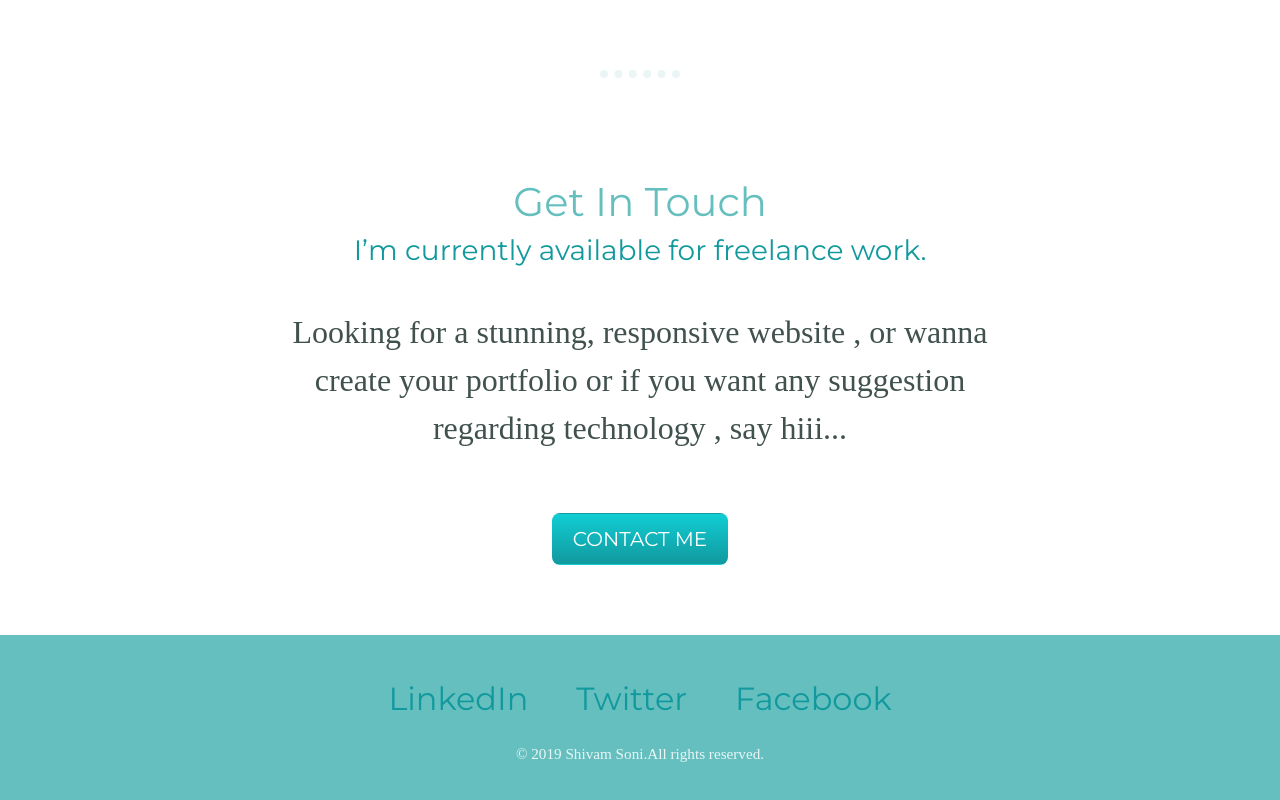
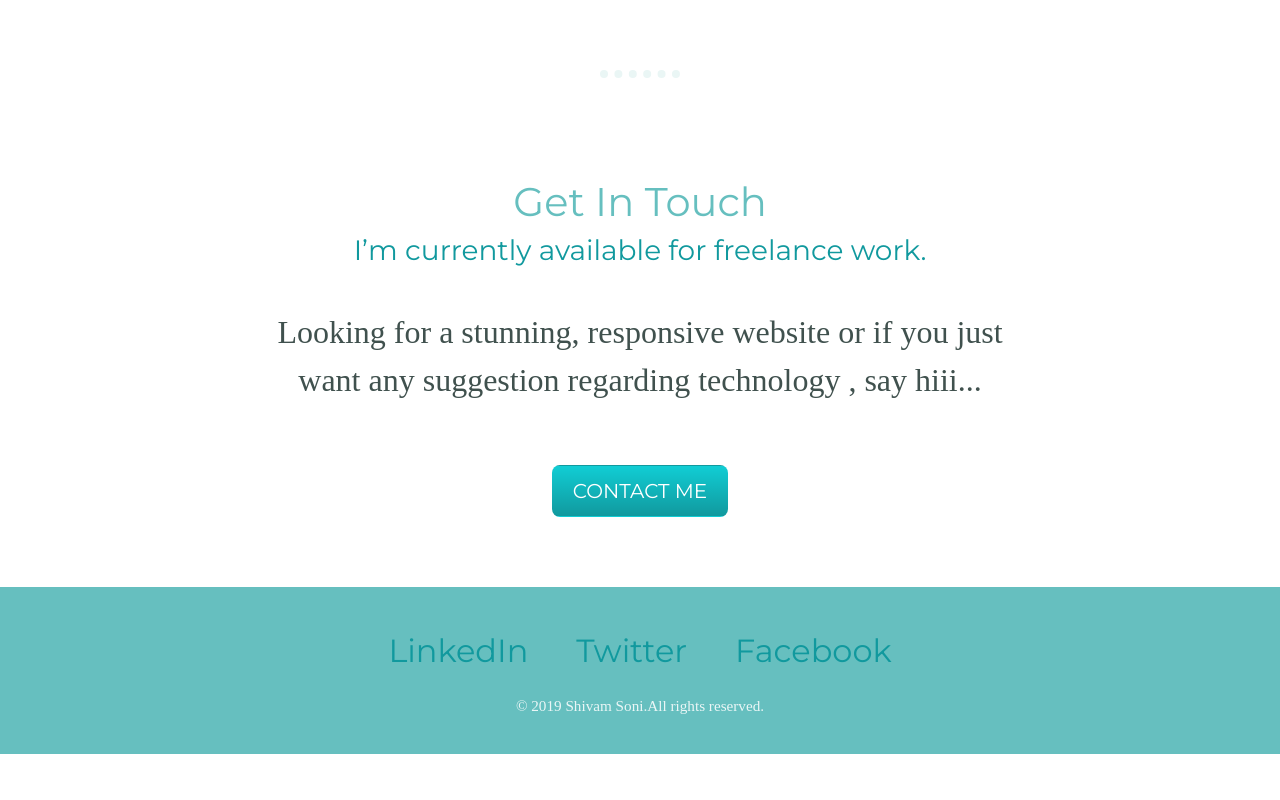
Before and after one commit to astrosam21/websitemine, a plain HTML site: page index.html in a window 1280 px wide. Shown: the part 1967-2767 px from the top of the page. After the commit the page ends 2721 px from the top, so only its background shows below. Drawn offline with nearby package versions, Linux system fonts and the light colour scheme.

Commit message:
Update index.html

```diff
--- a/index.html
+++ b/index.html
@@ -69,7 +69,7 @@
     <div class="contact-me">
       <h2>Get In Touch</h2>
       <h3>I’m currently available for freelance work.</h3>
-      <p class="contact-msg">Looking for a stunning, responsive website , or wanna create your portfolio or if you want any suggestion regarding technology , say hiii...</p>
+      <p class="contact-msg">Looking for a stunning, responsive website or if you just want any suggestion regarding technology , say hiii...</p>
       <a class="btn" href="mailto:astrosam.soni@gmail.com">CONTACT ME</a>
     </div>
   </div>
```
